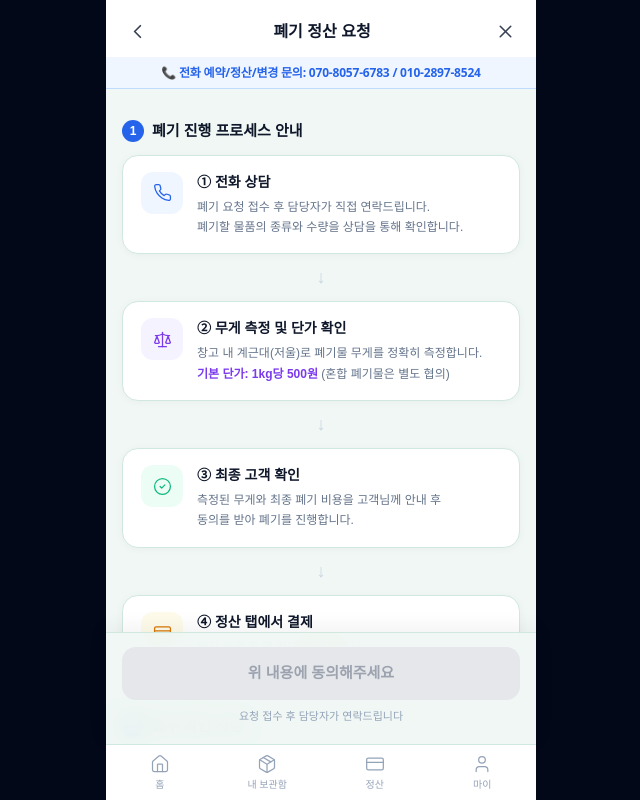
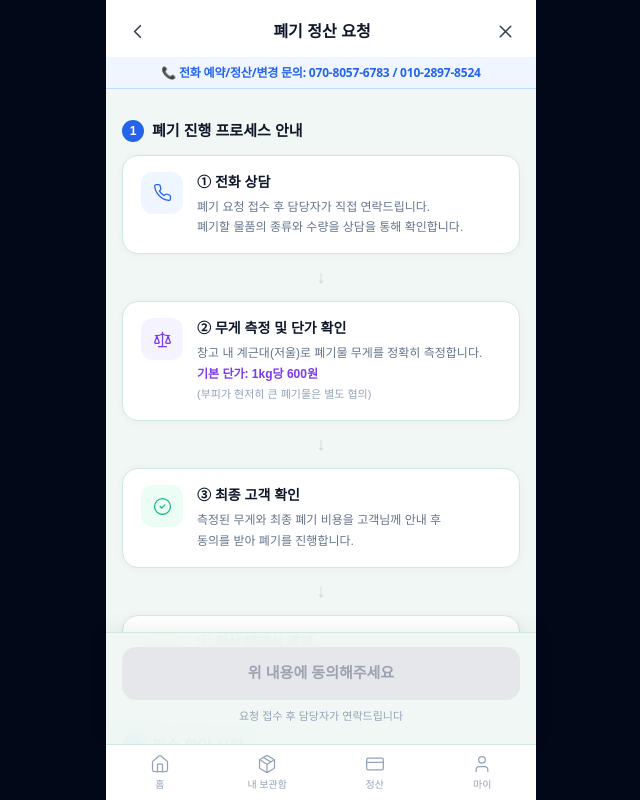
Before and after one commit to sangshin82-crypto/scene-box, a Next.js app: page /disposal in a window 1280 px wide. Shown: the top 800 px of the page, without its empty margins (319-959 px from the left). Built offline with nearby package versions, Linux system fonts and the light colour scheme; no server answers.

Commit message:
fix: 폐기 단가 및 창고 주소 수정

```diff
--- a/src/app/(customer)/disposal/page.tsx
+++ b/src/app/(customer)/disposal/page.tsx
@@ -116,7 +116,8 @@ export default function DisposalPage() {
                   <p style={{ fontSize: 14, fontWeight: 700, color: "#0F172A", marginBottom: 4 }}>② 무게 측정 및 단가 확인</p>
                   <p style={{ fontSize: 12, color: "#64748B", lineHeight: 1.7 }}>
                     창고 내 계근대(저울)로 폐기물 무게를 정확히 측정합니다.<br />
-                    <span style={{ fontWeight: 600, color: "#7C3AED" }}>기본 단가: 1kg당 500원</span> (혼합 폐기물은 별도 협의)
+                    <span style={{ fontWeight: 600, color: "#7C3AED" }}>기본 단가: 1kg당 600원</span><br />
+<span style={{ fontSize: 11, color: "#94A3B8" }}>(부피가 현저히 큰 폐기물은 별도 협의)</span>
                   </p>
                 </div>
               </div>
--- a/src/app/(customer)/transport/page.tsx
+++ b/src/app/(customer)/transport/page.tsx
@@ -81,7 +81,7 @@ export default function TransportPage() {
       .insert({
         client_id:      clientId,
         origin_address: origin,
-        destination:    "Scene Box 오포 창고",
+        destination: "경기도 용인시 처인구 모현읍 곡현로 734",
         scheduled_at:   scheduledAt,
         truck_type:     truck,
         helper_option:  extraOption ?? "none",
@@ -119,7 +119,7 @@ export default function TransportPage() {
   const destField = (
     <div style={{ display: "flex", alignItems: "center", gap: 10, background: "#F0F7F4", borderRadius: 12, border: "1.5px solid #D1E8DF", padding: "13px 14px" }}>
       <Warehouse size={17} color="#94A3B8" strokeWidth={1.8} style={{ flexShrink: 0 }} />
-      <span style={{ fontSize: 14, color: "#94A3B8", fontWeight: 500 }}>Scene Box 오포 창고</span>
+      <span style={{ fontSize: 14, color: "#94A3B8", fontWeight: 500 }}>경기도 용인시 처인구 모현읍 곡현로 734</span>
     </div>
   );
 
```
